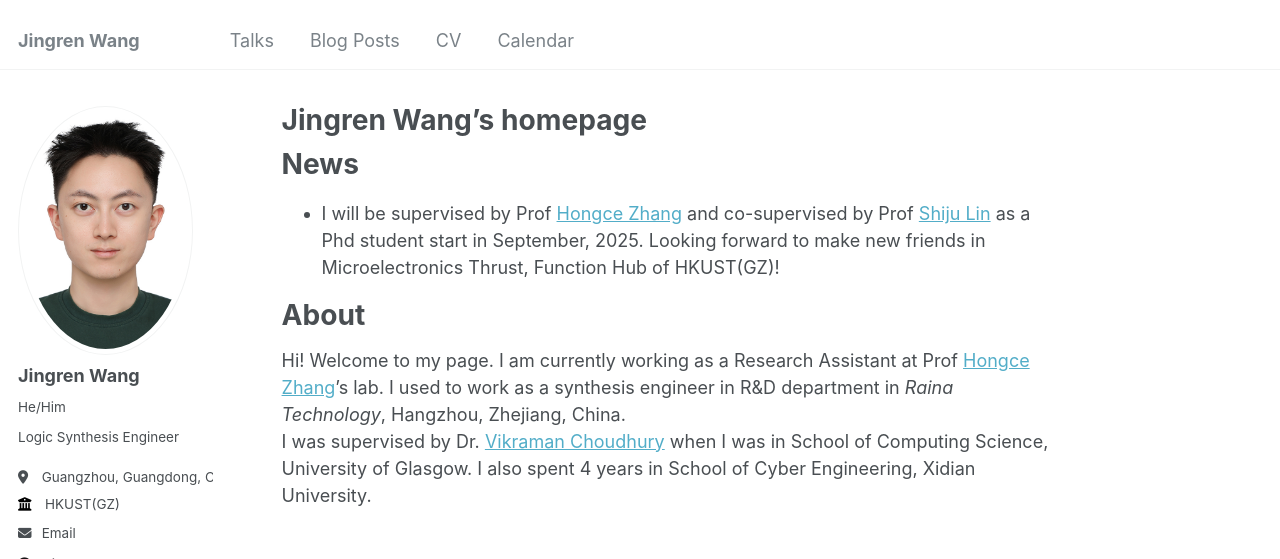
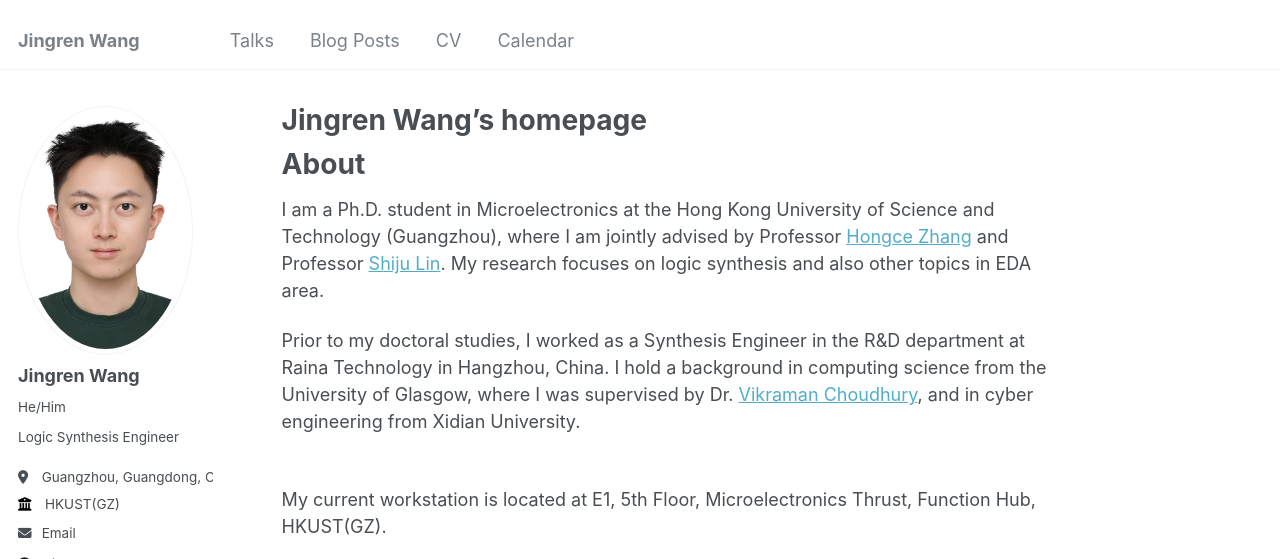
Before and after one commit to wjrforcyber/wjrforcyber.github.io, a Jekyll site: the page built from _pages/about.md, in a window 1280 px wide and 900 px high, cut to the strip 0-559 px from the top of the window. Built offline with Jekyll 4.4.1, drawn with Linux system fonts in a browser that asks for light colours.

Commit message:
Update
Signed-off-by: JingrenWang <wjrforcyber@163.com>

```diff
--- a/_pages/about.md
+++ b/_pages/about.md
@@ -7,14 +7,13 @@ redirect_from:
   - /about.html
 ---
 
-News
-======
-- I will be supervised by Prof [Hongce Zhang](http://hongcezh.people.ust.hk) and co-supervised by Prof [Shiju Lin](https://shijulin.github.io) as a Phd student start in September, 2025. Looking forward to make new friends in Microelectronics Thrust, Function Hub of HKUST(GZ)!
-
 About
 ======
-Hi! Welcome to my page. I am currently working as a Research Assistant at Prof [Hongce Zhang](http://hongcezh.people.ust.hk)'s lab. I used to work as a synthesis engineer in R&D department in *Raina Technology*, Hangzhou, Zhejiang, China.
-<br>I was supervised by Dr. [Vikraman Choudhury](https://vikraman.org) when I was in School of Computing Science, University of Glasgow. I also spent 4 years in School of Cyber Engineering, Xidian University.
+
+I am a Ph.D. student in Microelectronics at the Hong Kong University of Science and Technology (Guangzhou), where I am jointly advised by Professor [Hongce Zhang](http://hongcezh.people.ust.hk) and Professor [Shiju Lin](https://shijulin.github.io). My research focuses on logic synthesis and also other topics in EDA area.
+
+Prior to my doctoral studies, I worked as a Synthesis Engineer in the R&D department at Raina Technology in Hangzhou, China. I hold a background in computing science from the University of Glasgow, where I was supervised by Dr. [Vikraman Choudhury](https://vikraman.org), and in cyber engineering from Xidian University.
+
 
 <br>My current workstation is located at E1, 5th Floor, Microelectronics Thrust, Function Hub, HKUST(GZ).
 <iframe width="425" height="350" src="https://www.openstreetmap.org/export/embed.html?bbox=113.46166849136353%2C22.88364803405261%2C113.4948205947876%2C22.89654661304645&amp;layer=mapnik" style="border: 1px solid black"></iframe><br/><small><a href="https://www.openstreetmap.org/?#map=17/22.890097/113.478245">View Larger Map</a></small>
```
